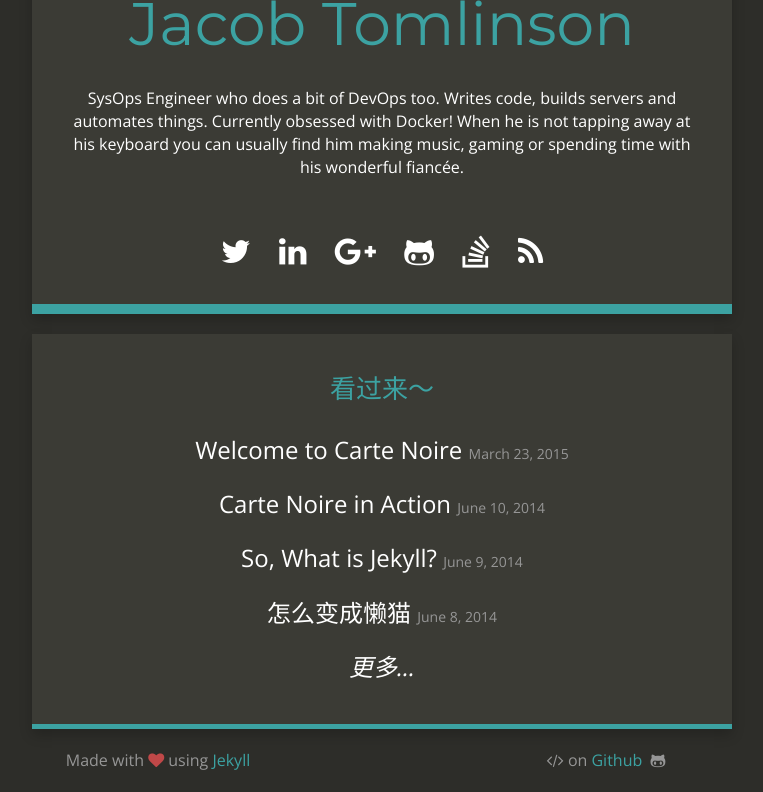
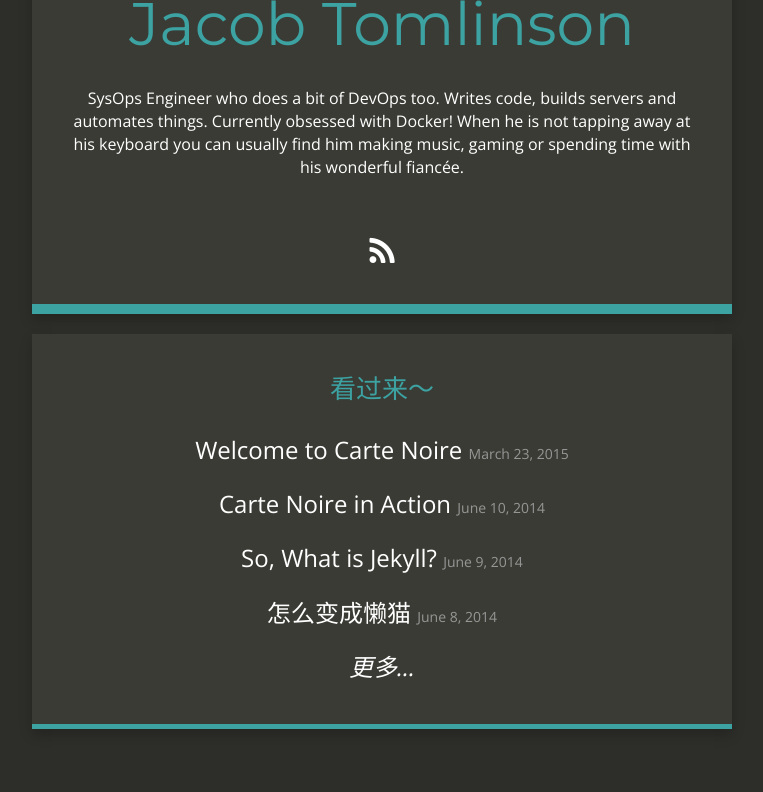
Before and after one commit to sxm5220/sxm5220.github.io, a Jekyll site: the page built from index.html, in a window 1280 px wide, cut to the strip 174-966 px from the top of the page. Shown: the whole strip, without its empty margins (258-1021 px from the left). Built offline with Jekyll 4.4.1, drawn with Linux system fonts in a browser that asks for light colours; nearby versions of some CDN libraries; after the commit the page ends 944 px from its top, so only the background shows below that.

Commit message:
Update _config.yml
test

```diff
--- a/_config.yml
+++ b/_config.yml
@@ -12,17 +12,6 @@
 github_repository: "https://github.com/jacobtomlinson/jacobtomlinson.github.io"
 addthis_id: "ra-513c6fa83da6ec67"
 post_limit: 5
-
-# Social usernames/URLs
-twitter_username: "_jacobtomlinson"
-github_username:  "jacobtomlinson"
-linkedin_link: "http://www.linkedin.com/pub/jacob-tomlinson/34/b67/84"
-google_plus_link: "https://plus.google.com/+JacobTomlinson0/"
-stackoverflow_link: "http://stackoverflow.com/users/1003288/jacob-tomlinson"
-
-# Footer
-footer_left: "Made with <i class=\"fa fa-heart\"></i> using <a href=\"http://jekyllrb.com/\">Jekyll</a>"
-footer_right: "<i class=\"fa fa-code\"></i> on <a href=\"https://github.com/jacobtomlinson/jacobtomlinson.github.io\">Github</a> &nbsp;<i class=\"fa fa-github-alt\"></i>"
 
 # Build settings
 markdown: kramdown
```
